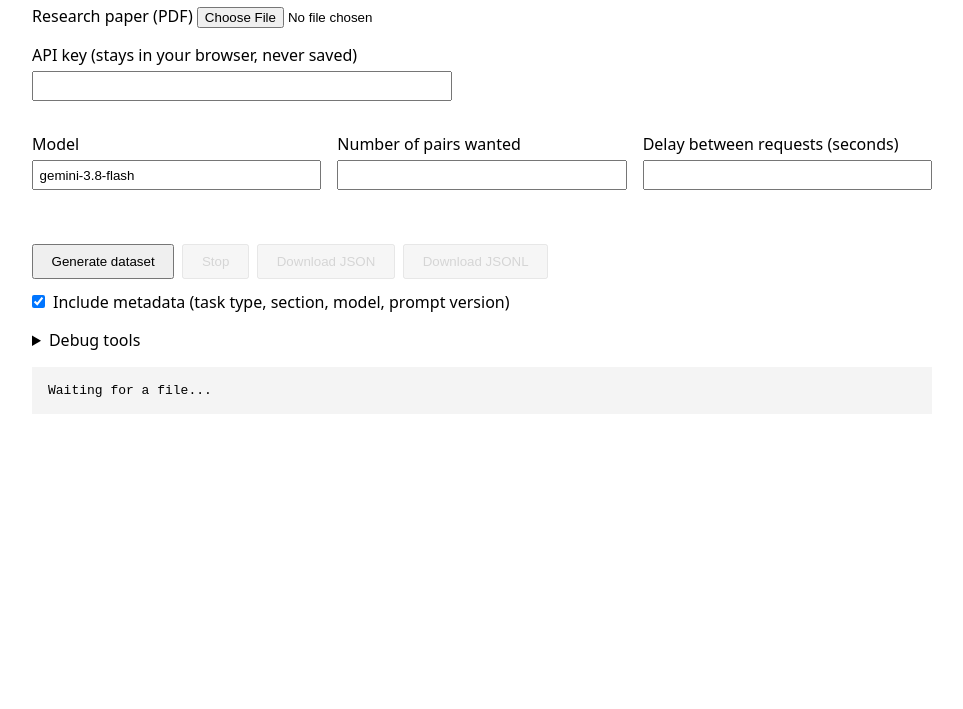
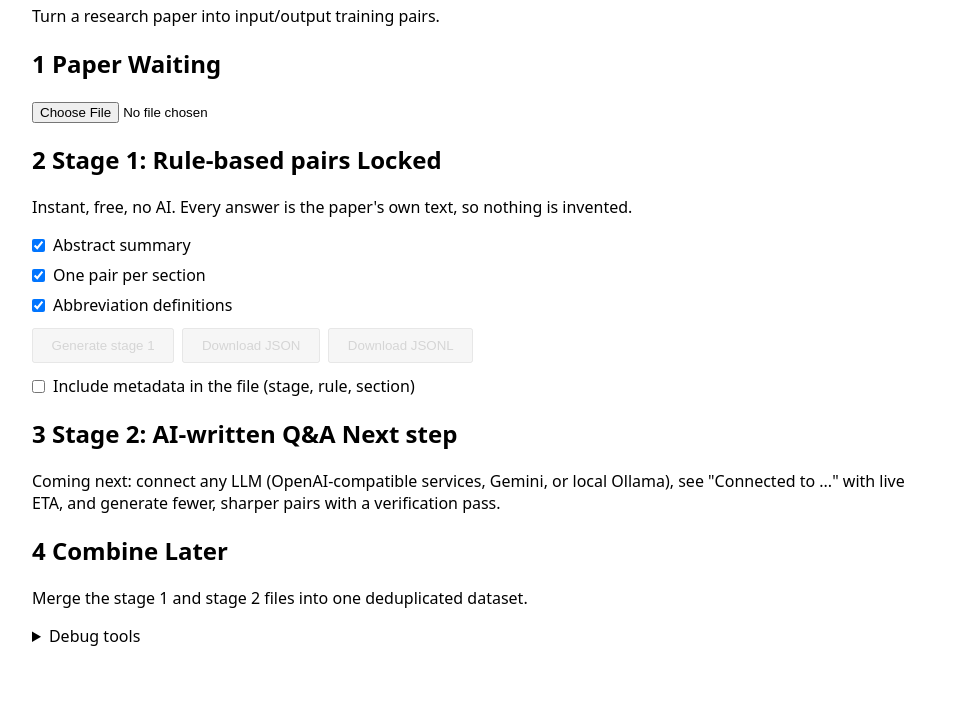
Before and after one commit to Not-Adithya/paper-to-dataset, a plain HTML site: page index.html in a window 1280 px wide. Shown: the part 91-800 px from the top of the page, without its empty margins (158-1121 px from the left). Drawn offline with Linux system fonts and the light colour scheme.

Commit message:
Refactor HTML layout and improve user guidance
Refactor HTML structure to use header and sections for better organization. Removed unnecessary labels and added informative hints for user guidance.

```diff
--- a/index.html
+++ b/index.html
@@ -7,56 +7,52 @@
   <link rel="stylesheet" href="style.css">
 </head>
 <body>
-  <h1>Paper to Dataset</h1>
+  <header>
+    <h1>Paper to Dataset</h1>
+    <p class="sub">Turn a research paper into input/output training pairs.</p>
+  </header>
 
-  <label>Research paper (PDF)
+  <div id="alert" class="alert" hidden></div>
+
+  <section class="panel">
+    <h2><span class="num">1</span> Paper <span id="badge1" class="badge wait">Waiting</span></h2>
     <input type="file" id="pdfFile" accept="application/pdf">
-  </label>
+    <p id="paperInfo" class="info"></p>
+  </section>
 
-  <label>API key (stays in your browser, never saved)
-    <input type="password" id="apiKey" autocomplete="off">
-  </label>
+  <section class="panel">
+    <h2><span class="num">2</span> Stage 1: Rule-based pairs <span id="badge2" class="badge wait">Locked</span></h2>
+    <p class="hint">Instant, free, no AI. Every answer is the paper's own text, so nothing is invented.</p>
+    <div class="checks">
+      <label class="check"><input type="checkbox" id="ruleAbstract" checked> Abstract summary</label>
+      <label class="check"><input type="checkbox" id="ruleSections" checked> One pair per section</label>
+      <label class="check"><input type="checkbox" id="ruleAbbr" checked> Abbreviation definitions</label>
+    </div>
+    <div class="actions">
+      <button id="stage1Btn" class="primary" disabled>Generate stage 1</button>
+      <button id="dl1Json" disabled>Download JSON</button>
+      <button id="dl1Jsonl" disabled>Download JSONL</button>
+    </div>
+    <label class="check"><input type="checkbox" id="includeMeta"> Include metadata in the file (stage, rule, section)</label>
+    <div id="stage1Summary" class="info"></div>
+    <div id="stage1Preview"></div>
+  </section>
 
-  <div class="row">
-    <label>Model
-      <input type="text" id="modelName">
-    </label>
-    <label>Number of pairs wanted
-      <input type="number" id="targetPairs" min="1" max="1000">
-    </label>
-    <label>Delay between requests (seconds)
-      <input type="number" id="delaySec" min="0" step="0.5">
-    </label>
-  </div>
+  <section class="panel locked">
+    <h2><span class="num">3</span> Stage 2: AI-written Q&amp;A <span class="badge wait">Next step</span></h2>
+    <p class="hint">Coming next: connect any LLM (OpenAI-compatible services, Gemini, or local Ollama), see "Connected to ..." with live ETA, and generate fewer, sharper pairs with a verification pass.</p>
+  </section>
 
-  <div id="plan"></div>
-
-  <div>
-    <button id="generateBtn">Generate dataset</button>
-    <button id="stopBtn" disabled>Stop</button>
-    <button id="downloadBtn" disabled>Download JSON</button>
-    <button id="downloadJsonlBtn" disabled>Download JSONL</button>
-  </div>
-  <label class="check"><input type="checkbox" id="includeMeta" checked> Include metadata (task type, section, model, prompt version)</label>
-
-  <div id="progressWrap" hidden>
-    <div class="bar"><div id="barFill"></div></div>
-    <div id="progressText"></div>
-  </div>
+  <section class="panel locked">
+    <h2><span class="num">4</span> Combine <span class="badge wait">Later</span></h2>
+    <p class="hint">Merge the stage 1 and stage 2 files into one deduplicated dataset.</p>
+  </section>
 
   <details>
     <summary>Debug tools</summary>
-    <div class="row">
-      <label>Chunk number to test
-        <input type="number" id="chunkNo" value="3" min="1">
-      </label>
-    </div>
-    <button id="previewBtn">Preview chunks</button>
-    <button id="testBtn">Test 1 chunk</button>
-    <button id="listBtn">List models</button>
+    <button id="previewBtn" disabled>List chunks</button>
+    <pre id="debugOut"></pre>
   </details>
-
-  <pre id="output">Waiting for a file...</pre>
 
   <script type="module" src="js/app.js"></script>
 </body>
```
